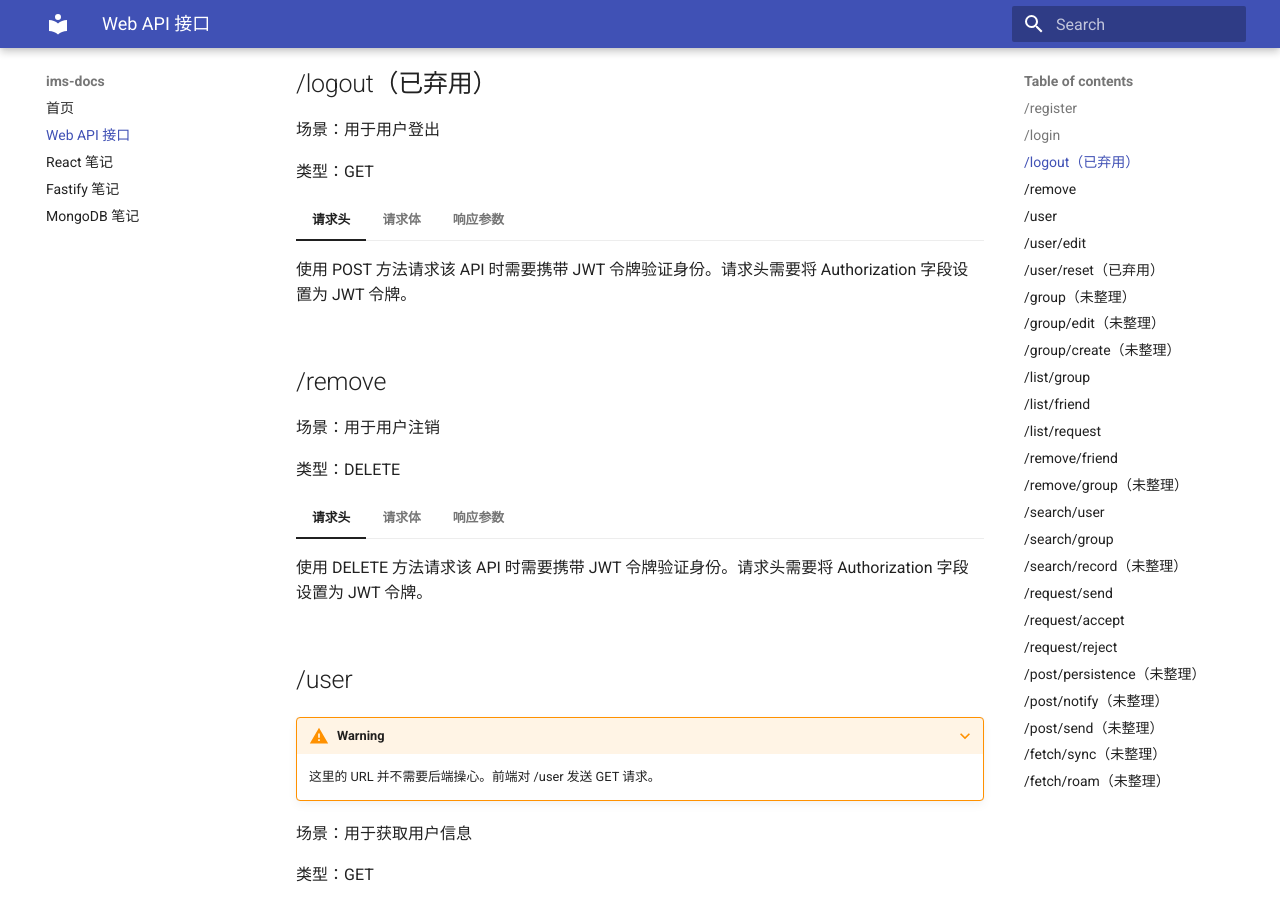
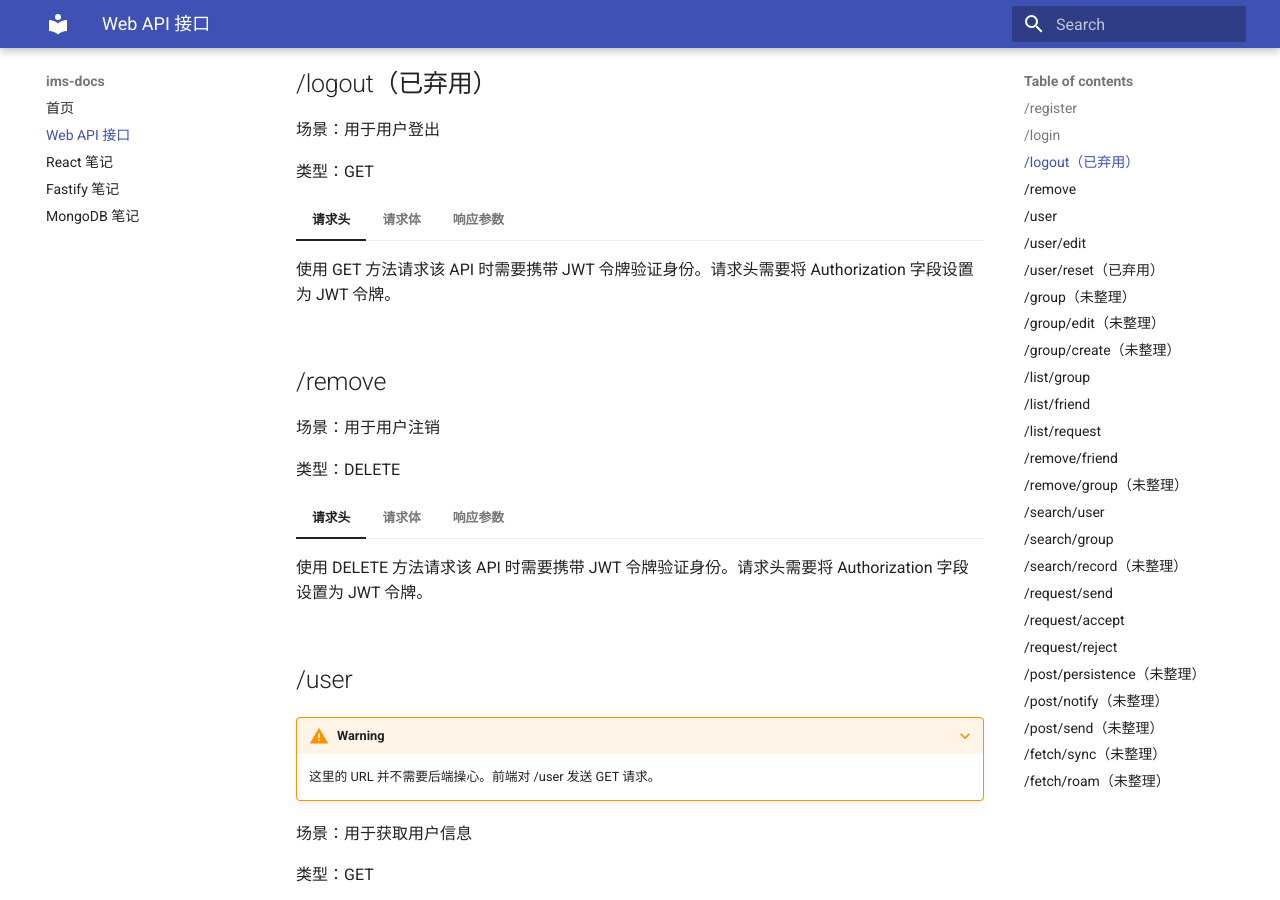
Before and after one commit to leverimmy/ims-docs, an MkDocs documentation site: the page built from docs/webapi.md, in a window 1280 px wide and 900 px high, scrolled down 1066 px. Built offline with MkDocs 1.6.1 and Material for MkDocs 9.7.7, drawn with Linux system fonts in a browser that asks for light colours; some of the changed text lies outside the part shown.

```diff
--- a/docs/webapi.md
+++ b/docs/webapi.md
@@ -53,7 +53,7 @@
 
 === "请求头"
 
-    使用 POST 方法请求该 API 时需要携带 JWT 令牌验证身份。请求头需要将 Authorization 字段设置为 JWT 令牌。
+    使用 GET 方法请求该 API 时需要携带 JWT 令牌验证身份。请求头需要将 Authorization 字段设置为 JWT 令牌。
 
 === "请求体"
 
```
Also changed, not shown: other parts of docs/webapi.md (+5 -18 lines), site/search/search_index.json, site/webapi/index.html, 1 other file.
